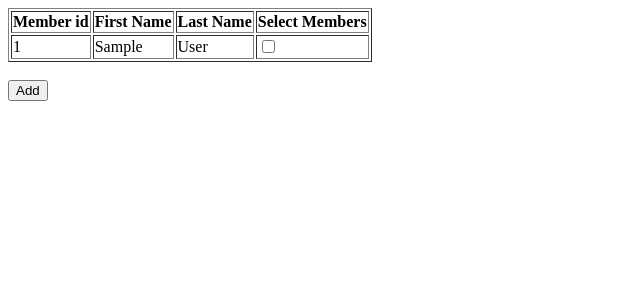
After one commit to milanbiranwar18/chatapp, a Django app: page /chat/add_members/1/ in a window 1280 px wide. The commit adds this page. Shown: the top 300 px of the page, without its empty margins (0-640 px from the left). Run offline with Django 4.2, Linux system fonts and the light colour scheme; tables that the repository leaves empty hold one stand-in row (values such as "Sample post").

Commit message:
[Milan] Adding members to Group

```diff
--- a/chat/models.py
+++ b/chat/models.py
@@ -1,10 +1,13 @@
 from django.db import models
+#from django.contrib.auth.models import  User
+# Create your models here.
+from user.models import User
 
-# Create your models here.
 
 class Group(models.Model):
     name = models.CharField(max_length=100)
     user = models.ForeignKey('user.User', on_delete=models.CASCADE)
+    members = models.ManyToManyField(User, related_name="members")
 
     class Meta:
         db_table = "group"
--- a/chat/urls.py
+++ b/chat/urls.py
@@ -5,6 +5,9 @@ urlpatterns = [
     path('add_group/', views.add_group, name='add_group'),
     path('update/<int:id>/', views.update_group, name='update_group'),
     path('delete_group/<int:id>/', views.delete_group, name='delete_group'),
-    path('home_page/', views.home_page, name='home_page')
+    path('home_page/', views.home_page, name='home_page'),
+    path('add_members/<int:id>/', views.add_members, name= 'add_members'),
+
+    path('view_group/<int:id>/', views.view_group, name= 'view_group'),
 
     ]
--- a/chat/views.py
+++ b/chat/views.py
@@ -1,10 +1,12 @@
 import logging
 
+from django.http import HttpResponse
 from django.shortcuts import render, redirect
 
 from chat.models import Group
 
 # Create your views here.
+from user.models import User
 
 logging.basicConfig(filename="chat.log",
                     filemode='a',
@@ -71,3 +73,17 @@ def delete_group(request, id):
         return redirect("home_page")
     except Exception as e:
         logging.error(e)
+
+
+def view_group(request, id):
+    if request.method == 'GET':
+        group = Group.members.all().order_by('id')[0:]
+        #return render(request, 'user/view_group.html', {'group': group})
+
+
+def add_members(request, id):
+
+    if request.method == 'GET':
+        group = User.objects.all().order_by('id')[0:]
+
+        return render(request, 'user/add_members.html', {'group': group})
--- /dev/null
+++ b/user/templates/user/add_members.html
@@ -0,0 +1,47 @@
+<!DOCTYPE html>
+<html lang="en">
+<head>
+    <meta charset="UTF-8">
+    <title>Add Members</title>
+</head>
+<body>
+<form action="" method="post" novalidate>
+
+    <table border="1">
+<thead>
+    <tr>
+    <th>Member id</th>
+    <th>First Name</th>
+    <th>Last Name</th>
+    <th>Select Members</th>
+
+    </tr>
+</thead>
+<tbody>
+    {% for sts in group %}
+    <tr>
+    <td>{{sts.id}}</td>
+    <td>{{sts.first_name}}</td>
+        <td>{{sts.last_name}}</td>
+
+
+    <td><a href="{% url 'add_members' id=sts.id %}">
+        <input class = "checkbox" type = "checkbox" id = "hr" name="members" value="member">
+
+    </a></td>
+
+
+
+    </tr>
+    {% endfor %}
+
+
+</tbody>
+</table>
+    <br>
+     <input type="submit" value="Add"> <br><br>
+</form>
+
+
+</body>
+</html>
```
Also changed, not shown: chat/admin.py (+9 -3 lines), user/templates/user/home_page.html (+10 -2 lines), user/templates/user/view_group.html (added, +11 -0 lines), chat/migrations/0004_group_members.py (added).
